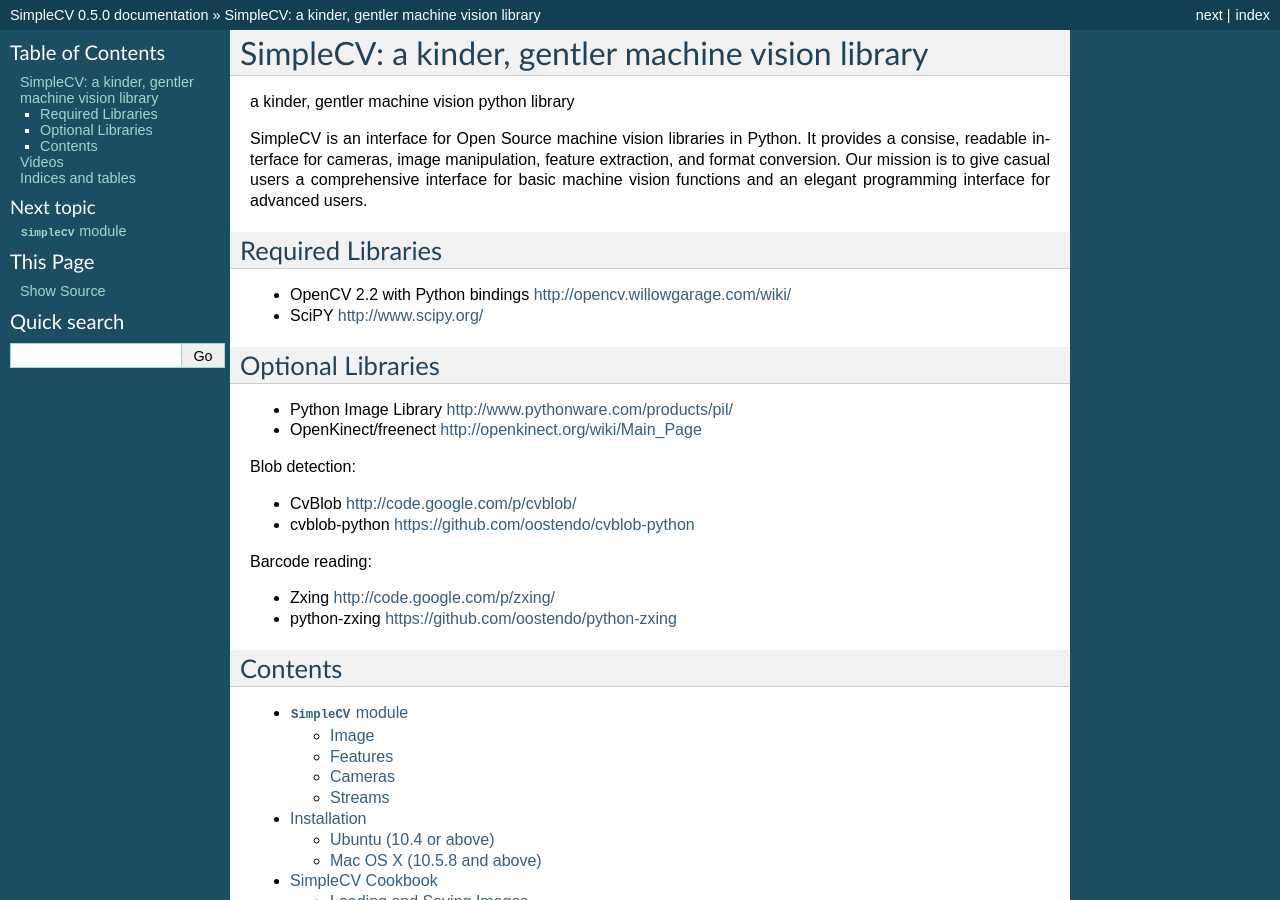
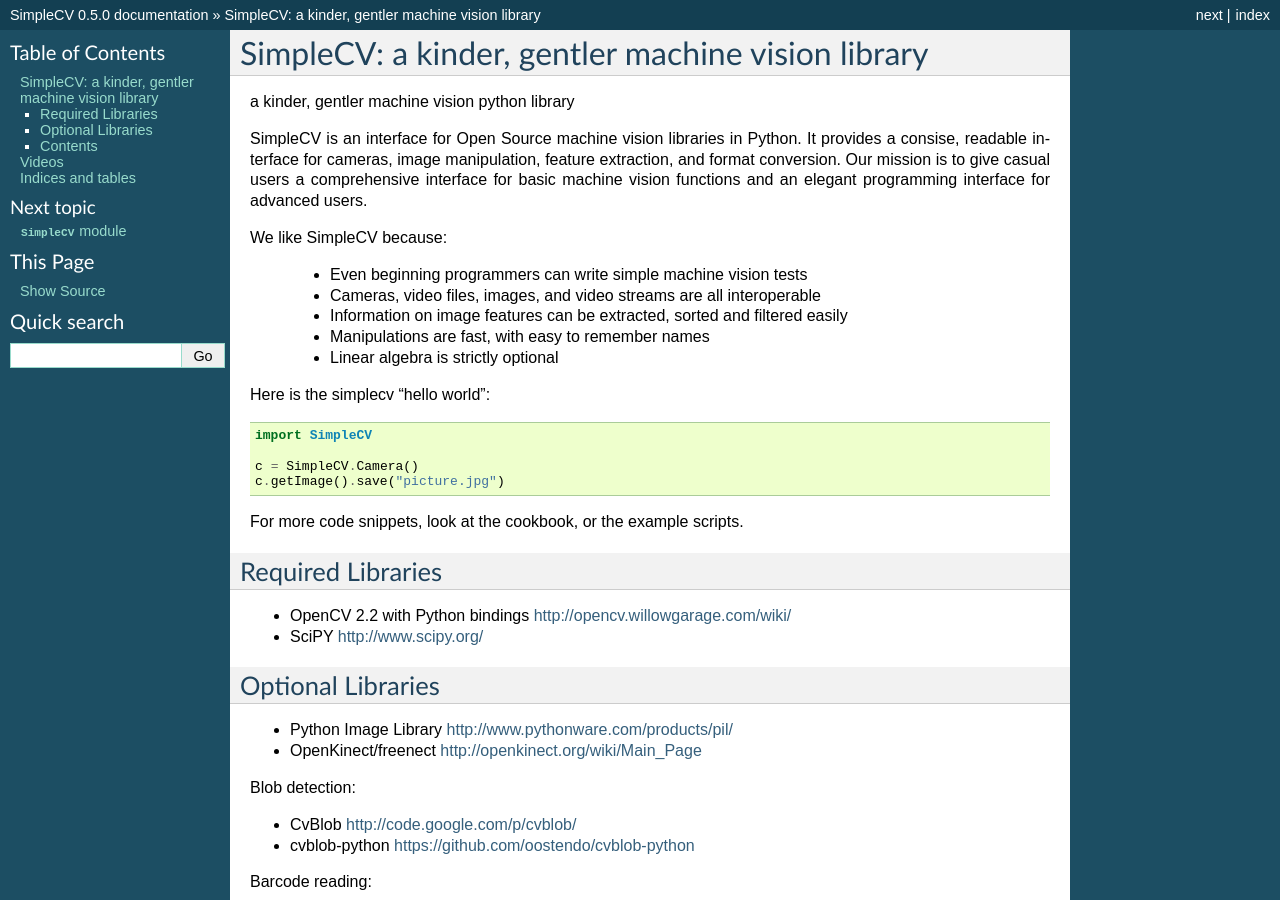
Before and after one commit to sightmachine/SimpleCV, a Sphinx documentation site: the page built from doc/index.rst, in a window 1280 px wide and 900 px high. Built offline with Sphinx 7.4.7, drawn with Linux system fonts in a browser that asks for light colours.

Commit message:
change version to 0.6, update docs

```diff
--- a/doc/index.rst
+++ b/doc/index.rst
@@ -10,6 +10,26 @@
 
 SimpleCV is an interface for Open Source machine vision libraries in Python.
 It provides a consise, readable interface for cameras, image manipulation, feature extraction, and format conversion.  Our mission is to give casual users a comprehensive interface for basic machine vision functions and an elegant programming interface for advanced users.
+
+
+
+We like SimpleCV because:
+
+ * Even beginning programmers can write simple machine vision tests
+ * Cameras, video files, images, and video streams are all interoperable
+ * Information on image features can be extracted, sorted and filtered easily
+ * Manipulations are fast, with easy to remember names
+ * Linear algebra is strictly optional
+
+
+Here is the simplecv "hello world"::
+
+    import SimpleCV
+
+    c = SimpleCV.Camera()
+    c.getImage().save("picture.jpg")
+
+For more code snippets, look at the cookbook, or the example scripts.
 
 Required Libraries
 ----------------------
--- a/setup.py
+++ b/setup.py
@@ -2,7 +2,7 @@
 import sys, os
 
 setup(name="SimpleCV",
-  version="0.5",
+  version="0.6",
   description="A kinder, gentler Python Vision Library",
   long_description="""Super-library for machine vision wrappers in Python, providing a unified, pythonic interface to image aquisition, conversion, manipulation, and feature extraction.""",
   classifiers=[
```
